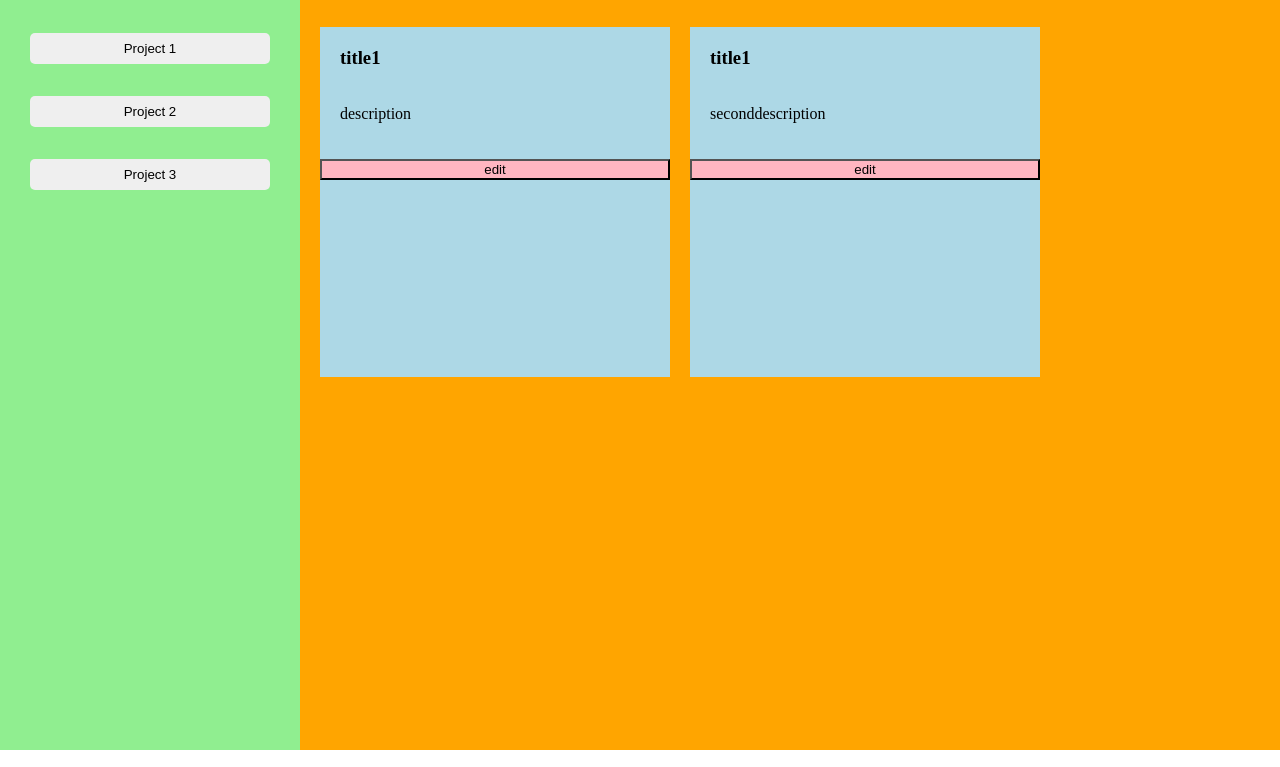
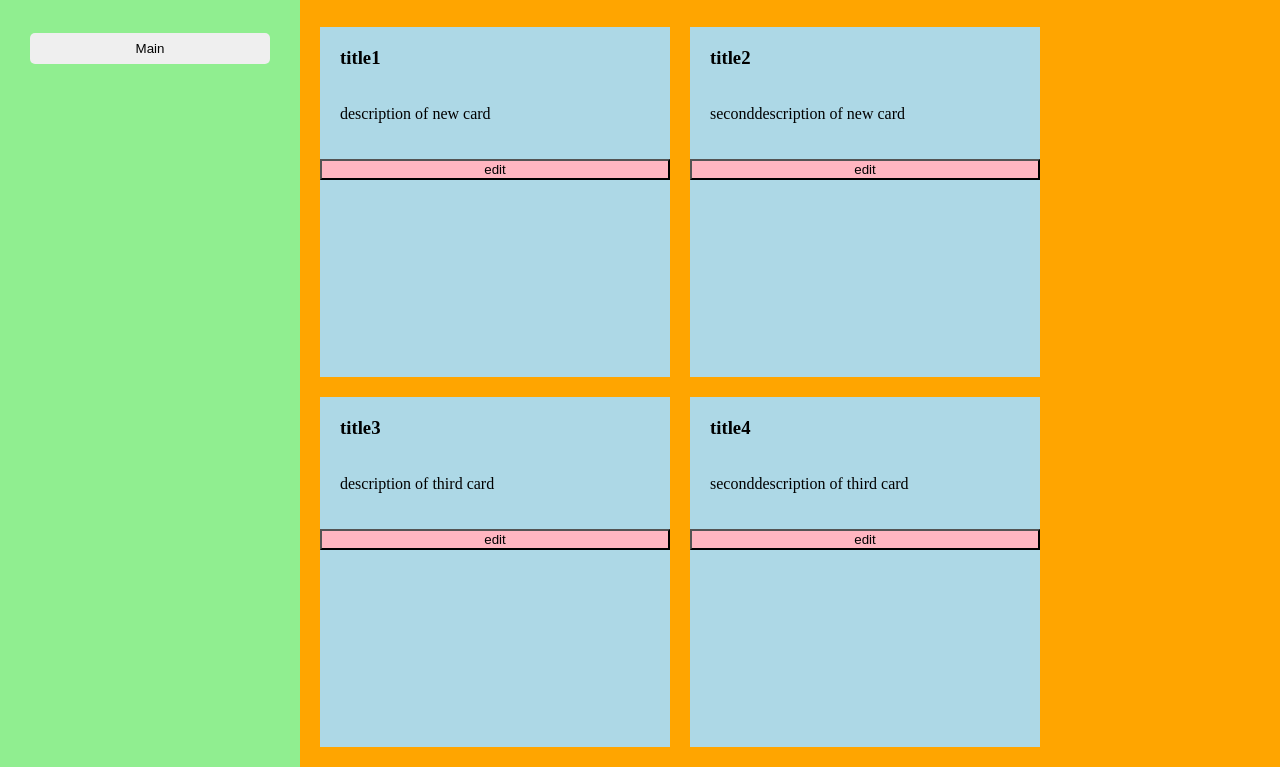
Before and after one commit to firepeashooter/to-do-web-app, a website built with webpack: page src/index.html in a window 1280 px wide. Shown: the part 50-817 px from the top of the page. Built offline with nearby package versions, Linux system fonts and the light colour scheme.

Commit message:
Add project renderer to screencontroller

```diff
--- a/src/index.html
+++ b/src/index.html
@@ -11,9 +11,8 @@
 
         <h2>Projects</h2>
 
-        <button class="project--button">Project 1</button>
-        <button class="project--button">Project 2</button>
-        <button class="project--button">Project 3</button>
+        <button class="project--button">Main</button>
+
 
 
 
--- a/src/scripts/ScreenController.js
+++ b/src/scripts/ScreenController.js
@@ -10,9 +10,18 @@ export class ScreenController{
 
     renderProject(project){
 
-        //for each todo in project.todos
-            //call render toDo
+        const main = document.querySelector(".todo--container");
 
+        //Clear the current project
+        main.textContent = '';
+
+
+
+        for (let i = 0; i < project.todos.length; i++){
+
+            main.appendChild(this.renderTodo(project.todos[i]));
+
+        }
     }
 
     //Returns a complete ToDo Div
--- a/src/scripts/index.js
+++ b/src/scripts/index.js
@@ -14,13 +14,23 @@ let secondDate = new Date(2026, 4, 5);
 let myTodoOne = new ToDo(dueDate, "description", "title1", false, 5);
 let myTodoTwo = new ToDo(secondDate, "seconddescription", "title1", false, 5);
 
+let myTodoThree = new ToDo(new Date(2001, 5, 7), "description of new card", "title1", false, 5);
+let myTodoFour = new ToDo(new Date(2004, 5, 7), "seconddescription of new card", "title2", false, 5);
+let myTodoFive = new ToDo(new Date(2003, 2, 8), "description of third card", "title3", false, 5);
+let myTodoSix = new ToDo(new Date(2017, 7, 7), "seconddescription of third card", "title4", false, 5);
+
 let myProject = new Project("School");
+let mySecondProject = new Project("Bitch");
 
 myProject.addTodo(myTodoOne);
 myProject.addTodo(myTodoTwo);
 
-const container = document.querySelector(".todo--container");
+mySecondProject.addTodo(myTodoThree);
+mySecondProject.addTodo(myTodoFour);
+mySecondProject.addTodo(myTodoFive);
+mySecondProject.addTodo(myTodoSix);
+
+
 const myController = new ScreenController();
 
-container.appendChild(myController.renderTodo(myTodoOne));
-container.appendChild(myController.renderTodo(myTodoTwo));
+myController.renderProject(mySecondProject);
```
